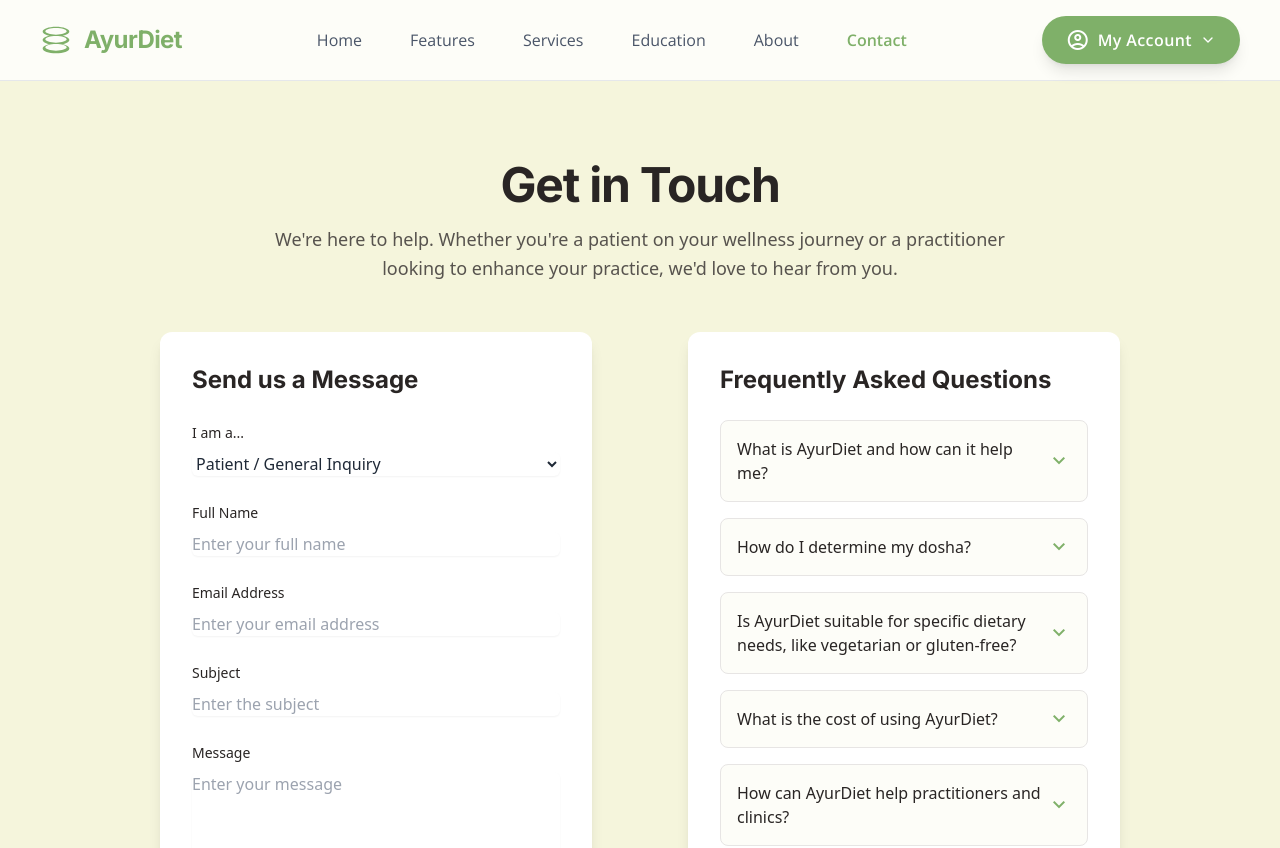
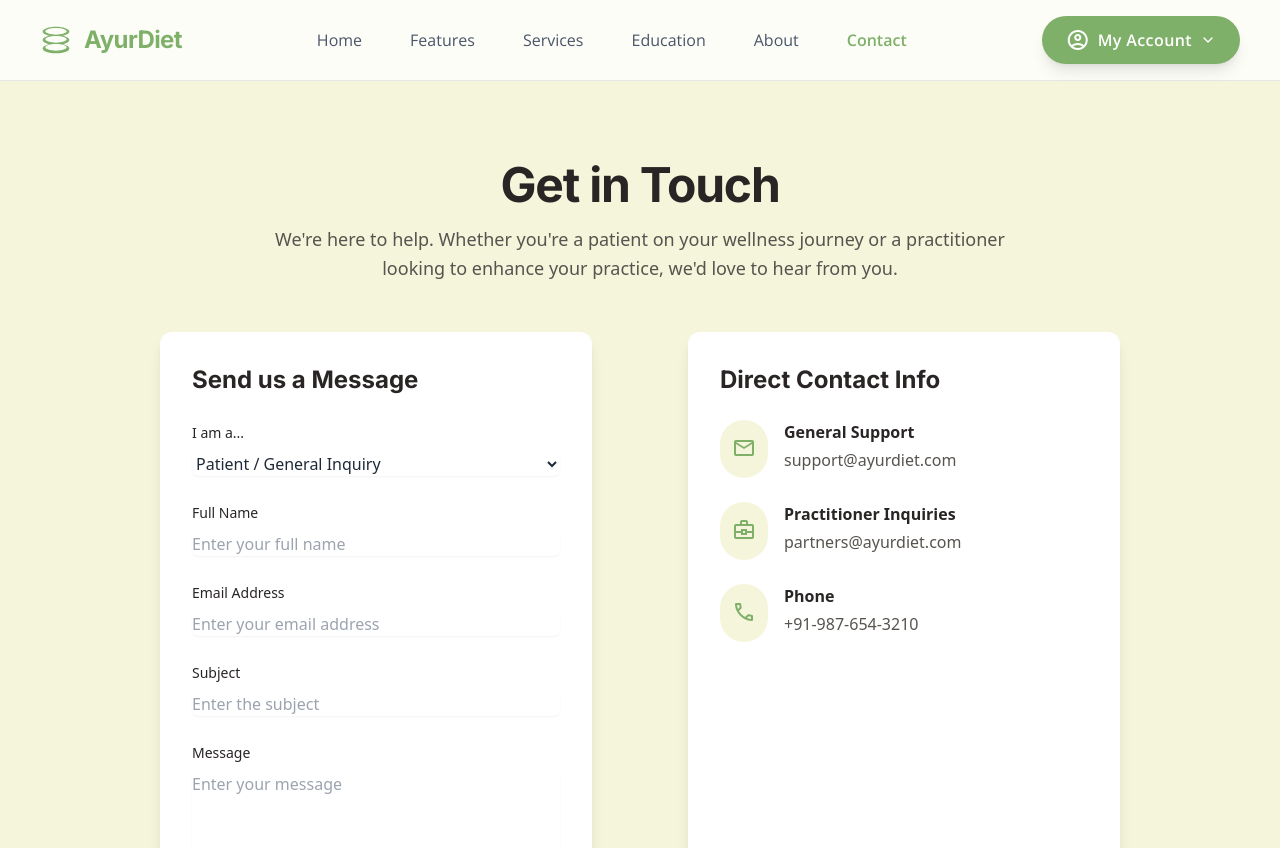
Before and after one commit to abhinav-phi/ayurdiet, a React (Vite) app in the folder frontend/: page /contact in a window 1280 px wide. Shown: the top 848 px of the page. Built offline with nearby package versions, Linux system fonts and the light colour scheme.

Commit message:
add contact page component

```diff
--- a/frontend/src/pages/Contact.tsx
+++ b/frontend/src/pages/Contact.tsx
@@ -17,33 +17,9 @@
     setIsSubmitted(true);
   };
 
-  const faqs = [
-    {
-      question: "What is AyurDiet and how can it help me?",
-      answer: "AyurDiet is a personalized diet management platform based on Ayurvedic principles. It helps you understand your unique mind-body type (dosha) and provides tailored meal plans, recipes, and lifestyle recommendations to improve your health and well-being."
-    },
-    {
-      question: "How do I determine my dosha?",
-      answer: "AyurDiet offers a comprehensive online quiz to help you determine your dominant dosha (Vata, Pitta, or Kapha). For a more in-depth analysis, we recommend booking a consultation with one of our certified Ayurvedic practitioners."
-    },
-    {
-      question: "Is AyurDiet suitable for specific dietary needs, like vegetarian or gluten-free?",
-      answer: "Absolutely. The Ayurvedic diet is highly adaptable. Our platform allows you to customize your meal plans to accommodate various dietary preferences and restrictions, including vegetarian, vegan, gluten-free, and dairy-free options."
-    },
-    {
-      question: "What is the cost of using AyurDiet?",
-      answer: "Basic access to our dosha quiz and a selection of recipes is free. We offer premium subscription plans for personalized meal planning, progress tracking, and access to exclusive content. Consultations with practitioners are billed separately."
-    },
-    {
-      question: "How can AyurDiet help practitioners and clinics?",
-      answer: "For B2B users, AyurDiet offers a powerful tool to manage clients, create and assign customized diet plans, and monitor their progress remotely. Our platform helps streamline your practice and provide enhanced, data-driven care to your patients."
-    }
-  ];
-
   if (isSubmitted) {
     return (
       <div className="bg-[#F5F5DC] min-h-screen flex items-center justify-center" style={{fontFamily: 'Manrope, "Noto Sans", sans-serif'}}>
-        {/* Decorative background elements */}
         <div className="absolute inset-0 overflow-hidden">
           <div className="leaf leaf-1"></div>
           <div className="leaf leaf-2"></div>
@@ -73,7 +49,6 @@
   return (
     <div className="bg-[#F5F5DC] min-h-screen" style={{fontFamily: 'Manrope, "Noto Sans", sans-serif'}}>
       <div className="relative flex h-auto min-h-screen w-full flex-col overflow-x-hidden">
-        {/* Decorative background elements */}
         <div className="absolute inset-0 overflow-hidden">
           <div className="leaf leaf-1"></div>
           <div className="leaf leaf-2"></div>
@@ -85,7 +60,6 @@
           <main className="px-10 md:px-20 lg:px-40 flex flex-1 justify-center py-10 lg:py-20">
             <div className="layout-content-container flex flex-col max-w-6xl flex-1 gap-12">
 
-              {/* Hero Section */}
               <section className="text-center flex flex-col items-center gap-4">
                 <h1 className="text-stone-800 tracking-tight text-4xl md:text-5xl font-bold leading-tight">
                   Get in Touch
@@ -97,8 +71,6 @@
 
               <div className="grid grid-cols-1 md:grid-cols-2 gap-12 lg:gap-24">
 
-                {/* Contact Form Section */}
-                <div className="flex flex-col gap-8">
                 <div className="bg-white rounded-xl p-8 shadow-lg">
                   <h2 className="text-2xl font-bold text-stone-800 mb-6">Send us a Message</h2>
 
@@ -185,16 +157,15 @@
                   </form>
                 </div>
 
-                  {/* Direct Contact Info */}
                 <div className="bg-white rounded-xl p-8 shadow-lg">
-                    <h3 className="text-xl font-bold text-stone-800 mb-4">Direct Contact Info</h3>
-                    <div className="space-y-4">
+                  <h3 className="text-2xl font-bold text-stone-800 mb-6">Direct Contact Info</h3>
+                  <div className="space-y-6">
                     <div className="flex items-start gap-4">
-                        <div className="bg-[#F5F5DC] text-[#7FB069] rounded-full p-2 flex-shrink-0">
+                      <div className="bg-[#F5F5DC] text-[#7FB069] rounded-full p-3 flex-shrink-0">
                         <span className="material-symbols-outlined text-2xl">mail</span>
                       </div>
                       <div>
-                          <p className="font-semibold text-stone-800">General Support</p>
+                        <p className="font-semibold text-stone-800 mb-1">General Support</p>
                         <a className="text-stone-600 hover:text-[#7FB069] transition-colors" href="mailto:support@ayurdiet.com">
                           support@ayurdiet.com
                         </a>
@@ -202,11 +173,11 @@
                     </div>
 
                     <div className="flex items-start gap-4">
-                        <div className="bg-[#F5F5DC] text-[#7FB069] rounded-full p-2 flex-shrink-0">
+                      <div className="bg-[#F5F5DC] text-[#7FB069] rounded-full p-3 flex-shrink-0">
                         <span className="material-symbols-outlined text-2xl">business_center</span>
                       </div>
                       <div>
-                          <p className="font-semibold text-stone-800">Practitioner Inquiries</p>
+                        <p className="font-semibold text-stone-800 mb-1">Practitioner Inquiries</p>
                         <a className="text-stone-600 hover:text-[#7FB069] transition-colors" href="mailto:partners@ayurdiet.com">
                           partners@ayurdiet.com
                         </a>
@@ -214,39 +185,15 @@
                     </div>
 
                     <div className="flex items-start gap-4">
-                        <div className="bg-[#F5F5DC] text-[#7FB069] rounded-full p-2 flex-shrink-0">
+                      <div className="bg-[#F5F5DC] text-[#7FB069] rounded-full p-3 flex-shrink-0">
                         <span className="material-symbols-outlined text-2xl">call</span>
                       </div>
                       <div>
-                          <p className="font-semibold text-stone-800">Phone</p>
+                        <p className="font-semibold text-stone-800 mb-1">Phone</p>
                         <a className="text-stone-600 hover:text-[#7FB069] transition-colors" href="tel:+919876543210">
                           +91-987-654-3210
                         </a>
                       </div>
-                      </div>
-                    </div>
-                  </div>
-                </div>
-
-                {/* FAQ Section */}
-                <div className="flex flex-col gap-8">
-                  <div className="bg-white rounded-xl p-8 shadow-lg">
-                    <h2 className="text-2xl font-bold text-stone-800 mb-6">
-                      Frequently Asked Questions
-                    </h2>
-
-                    <div className="space-y-4">
-                      {faqs.map((faq, index) => (
-                        <details key={index} className="p-4 border rounded-lg bg-[#F5F5DC]/20 group border-stone-200">
-                          <summary className="flex cursor-pointer items-center justify-between font-medium text-stone-800 hover:text-[#7FB069] transition-colors">
-                            {faq.question}
-                            <span className="material-symbols-outlined transition-transform duration-300 group-open:rotate-180 text-[#7FB069]">
-                              expand_more
-                            </span>
-                          </summary>
-                          <p className="mt-3 text-stone-600 leading-relaxed">{faq.answer}</p>
-                        </details>
-                      ))}
                     </div>
                   </div>
                 </div>
```
Lines whose indentation alone changed are shown as unchanged.
